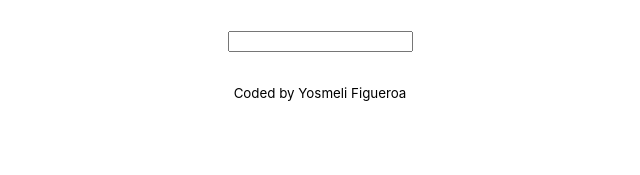
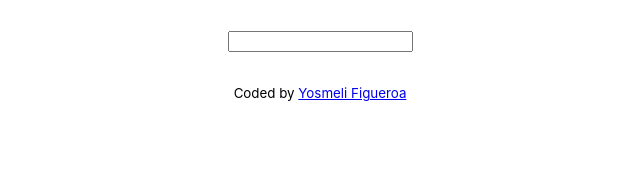
Before and after one commit to ynatashafr/dictonary-project, a React (Create React App) app: page / in a window 1280 px wide. Shown: the top 175 px of the page, without its empty margins (320-960 px from the left). Built offline with nearby package versions, Linux system fonts and the light colour scheme.

Commit message:
Adding GitHub link

```diff
--- a/src/App.js
+++ b/src/App.js
@@ -10,7 +10,16 @@ function App() {
           <Dictonary />
         </main>
         <footer className="App-footer">
-          <small>Coded by Yosmeli Figueroa</small>
+          <small>
+            Coded by{" "}
+            <a
+              href="https://github.com/ynatashafr/dictonary-project"
+              target="_blank"
+              rel="noreferrer"
+            >
+              Yosmeli Figueroa
+            </a>
+          </small>
         </footer>
       </div>
     </div>
```
